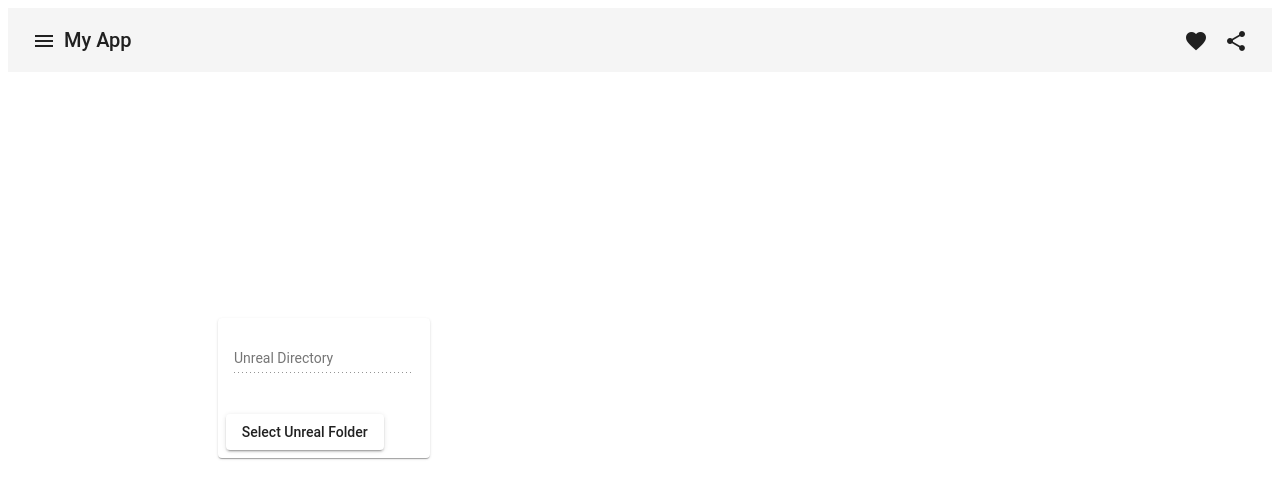
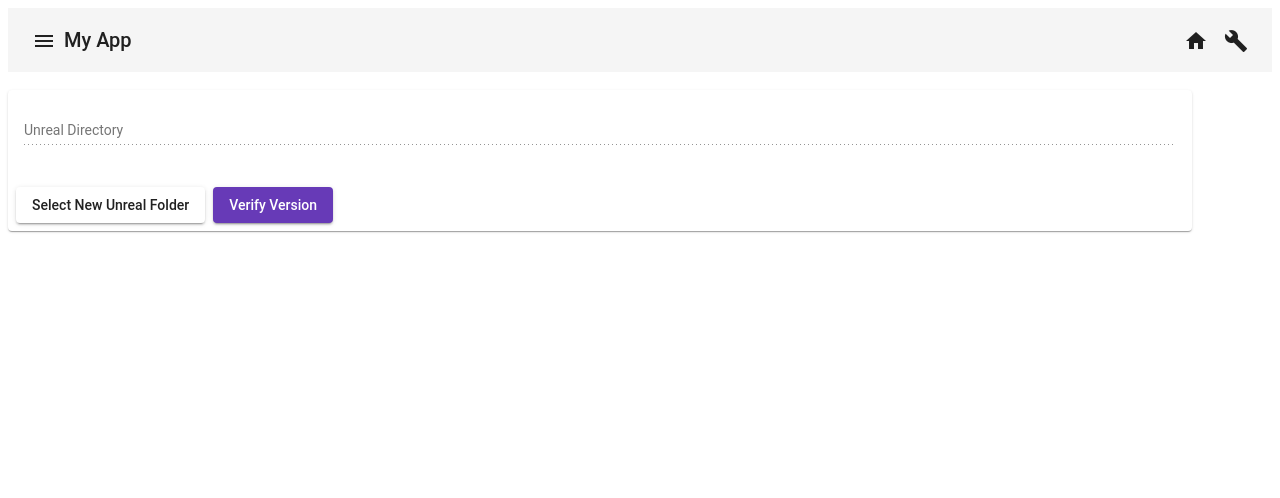
Before and after one commit to SebastianSilvaDev/UnrealTauriTool, an Angular app: page / in a window 1280 px wide. Shown: the top 498 px of the page. Built offline with nearby package versions, Linux system fonts and the light colour scheme.

Commit message:
Add Routing and UnrealDireactoryService

```diff
--- a/src/app/app.component.html
+++ b/src/app/app.component.html
@@ -1 +1 @@
-<app-settings-view></app-settings-view>
+<router-outlet></router-outlet>
--- a/src/app/components/nav-bar/nav-bar.component.html
+++ b/src/app/components/nav-bar/nav-bar.component.html
@@ -4,10 +4,10 @@
     </button>
     <span>My App</span>
     <span class="example-spacer"></span>
-    <button mat-icon-button class="example-icon favorite-icon" aria-label="Example icon-button with heart icon">
-        <mat-icon>favorite</mat-icon>
+    <button routerLink="" mat-icon-button class="example-icon" aria-label="Example icon-button with heart icon">
+        <mat-icon>home</mat-icon>
     </button>
-    <button mat-icon-button class="example-icon" aria-label="Example icon-button with share icon">
-        <mat-icon>share</mat-icon>
+    <button routerLink="build" mat-icon-button class="example-icon" aria-label="Example icon-button with share icon">
+        <mat-icon>build</mat-icon>
     </button>
 </mat-toolbar>
--- /dev/null
+++ b/src/app/services/unreal-version.service.ts
@@ -0,0 +1,37 @@
+import { Injectable } from '@angular/core';
+import { open } from '@tauri-apps/api/dialog';
+import { appDataDir } from '@tauri-apps/api/path'
+
+@Injectable({
+  providedIn: 'root'
+})
+export class UnrealVersionService {
+
+  private unrealVersions: string[] = [];
+
+  private currentUnrealVersionDirectory: string = "";
+
+  constructor() { }
+
+  getCurrentUnrealVersionDirectory(): string{
+    return this.currentUnrealVersionDirectory;
+  }
+
+  setCurrentUnrealVersionDirectory(newUnrealDirectory: string) {
+    this.currentUnrealVersionDirectory = newUnrealDirectory;
+  }
+
+  async selectUnrealDirectory(): Promise<string>{
+    const select = await open({
+      directory: true,
+      multiple: false,
+      defaultPath: await appDataDir()
+    });
+
+    if (select) {
+      return select.toString();
+    }
+    return "";
+  }
+
+}
--- /dev/null
+++ b/src/app/views/build-view/build-view.component.html
@@ -0,0 +1,2 @@
+<app-nav-bar></app-nav-bar>
+<p>build-view works!</p>
--- /dev/null
+++ b/src/app/views/build-view/build-view.component.ts
@@ -0,0 +1,15 @@
+import { Component, OnInit } from '@angular/core';
+
+@Component({
+  selector: 'app-build-view',
+  templateUrl: './build-view.component.html',
+  styleUrls: ['./build-view.component.css']
+})
+export class BuildViewComponent implements OnInit {
+
+  constructor() { }
+
+  ngOnInit(): void {
+  }
+
+}
--- a/src/app/views/settings-view/settings-view.component.css
+++ b/src/app/views/settings-view/settings-view.component.css
@@ -0,0 +1,4 @@
+.full-width {
+    max-width: 100%;
+    width: 90vw;
+}
--- a/src/app/views/settings-view/settings-view.component.html
+++ b/src/app/views/settings-view/settings-view.component.html
@@ -1,20 +1,20 @@
 <app-nav-bar></app-nav-bar>
-<mat-grid-list cols="2">
-    <mat-grid-tile>
-        <mat-card>
+<br/>
+<mat-card class="full-width">
     <mat-card-content>
-                <mat-form-field>
+        <mat-form-field class="full-width">
             <mat-label>
                 Unreal Directory
             </mat-label>
-                    <input matInput disabled [value]="UnrealDir"/>
+            <input matInput disabled [value]="UnrealDir" />
         </mat-form-field>
     </mat-card-content>
     <mat-card-actions>
         <button mat-raised-button (click)="getUnrealDir()">
-                    Select Unreal Folder
+            Select New Unreal Folder
+        </button>
+        <button mat-raised-button color="primary">
+            Verify Version
         </button>
     </mat-card-actions>
 </mat-card>
-    </mat-grid-tile>
-</mat-grid-list>
--- a/src/app/views/settings-view/settings-view.component.ts
+++ b/src/app/views/settings-view/settings-view.component.ts
@@ -1,6 +1,5 @@
 import { Component, OnInit } from '@angular/core';
-import { open } from '@tauri-apps/api/dialog';
-import { appDataDir } from '@tauri-apps/api/path'
+import { UnrealVersionService } from 'src/app/services/unreal-version.service';
 
 @Component({
   selector: 'app-settings-view',
@@ -9,21 +8,17 @@ import { appDataDir } from '@tauri-apps/api/path'
 })
 export class SettingsViewComponent implements OnInit {
 
-  constructor() { }
+  constructor(
+    private unrealVersionService: UnrealVersionService
+  ) { }
 
   ngOnInit(): void {
+    this.UnrealDir = this.unrealVersionService.getCurrentUnrealVersionDirectory();
   }
 
   async getUnrealDir() {
-    const select = await open({
-      directory: true,
-      multiple: false,
-      defaultPath: await appDataDir()
-    });
-
-    if (select) {
-      this.UnrealDir = select.toString();
-    }
+    this.unrealVersionService.setCurrentUnrealVersionDirectory(await this.unrealVersionService.selectUnrealDirectory());
+    this.UnrealDir = this.unrealVersionService.getCurrentUnrealVersionDirectory();
   }
 
   UnrealDir: string = "";
```
Also changed, not shown: src/app/app-routing/app-routing.module.ts (added, +20 -0 lines), src/app/app.module.ts (+6 -3 lines), src/app/views/build-view/build-view.component.css (added), 2 other files (tests, documents, lock files or other folders). Lines whose indentation alone changed are shown as unchanged.
